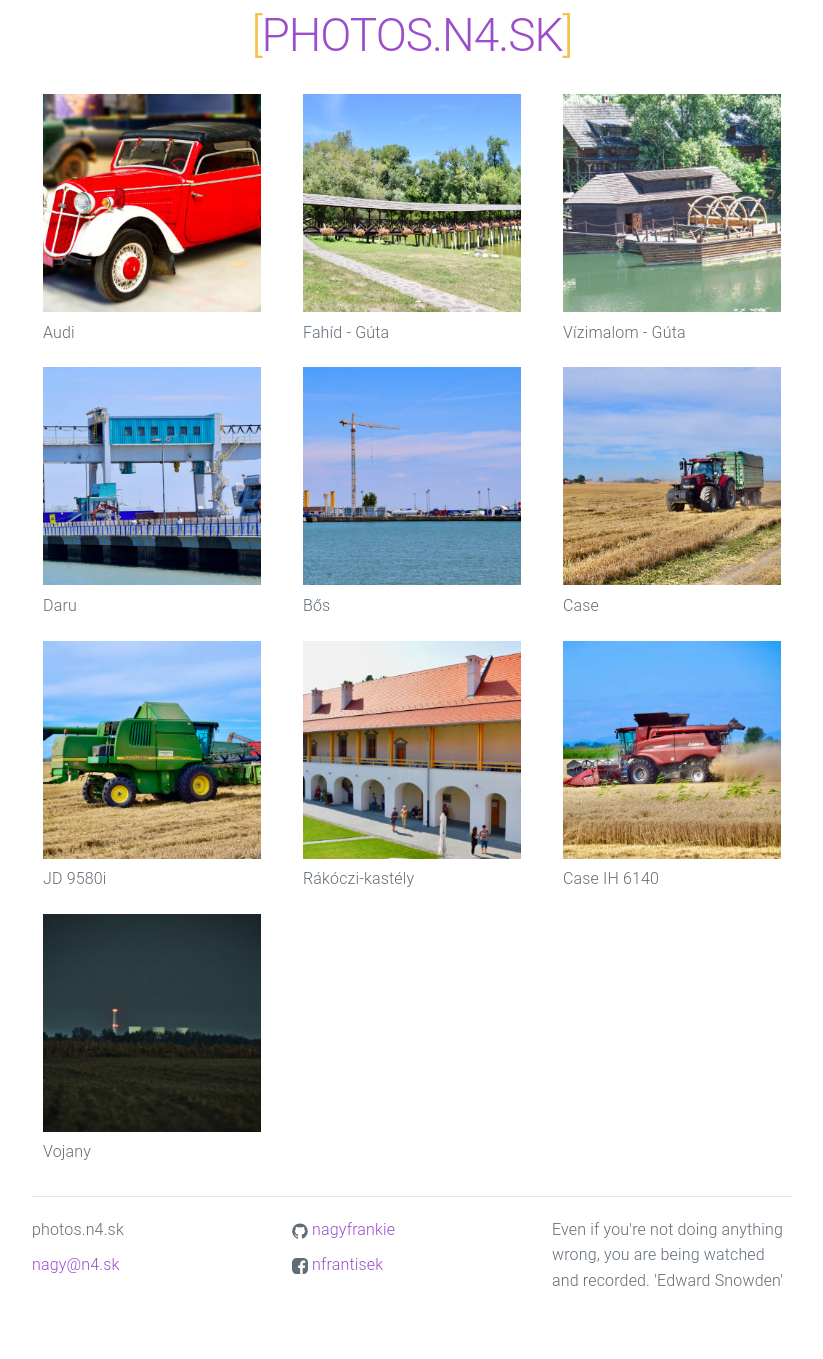
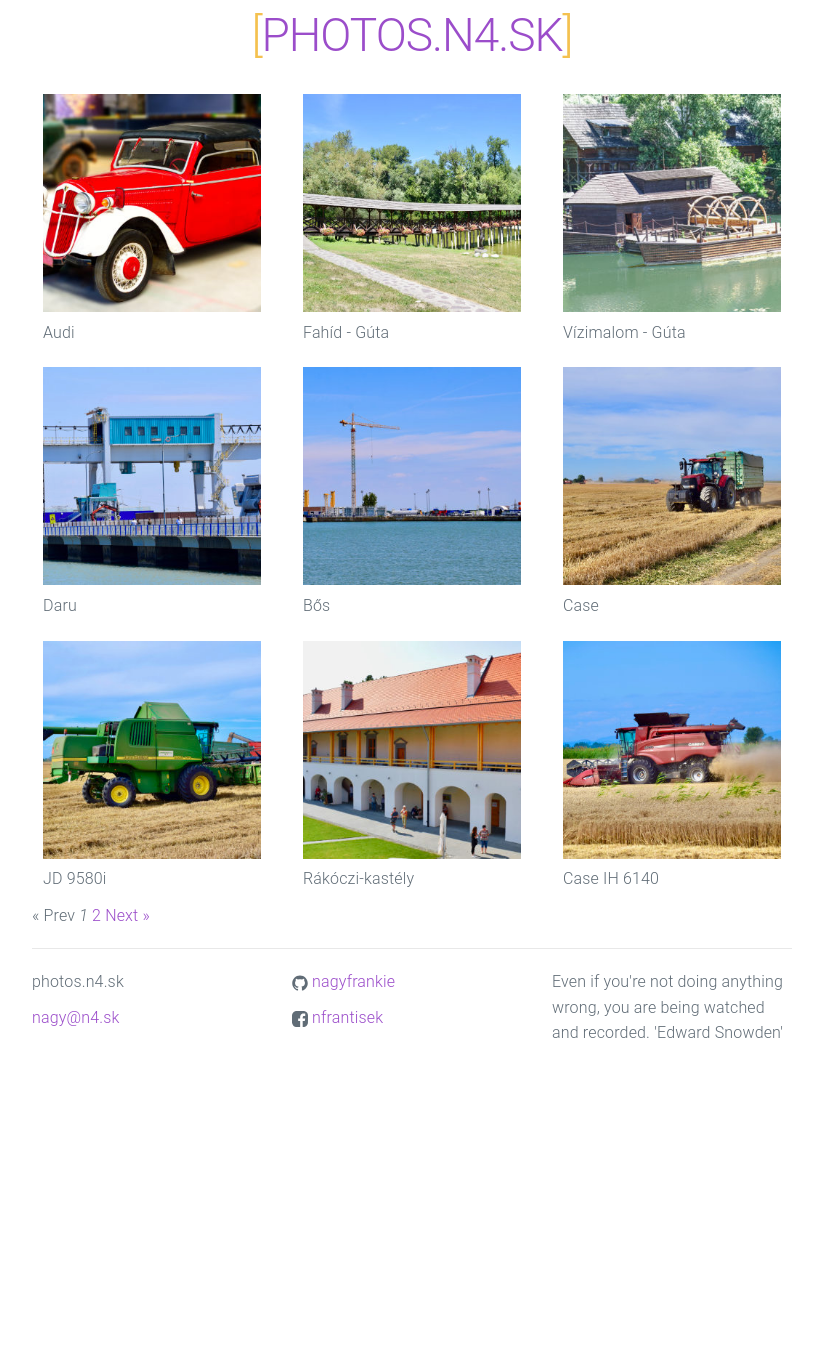
Before and after one commit to nagyfrankie/photos, a Jekyll site: the page built from index.html, in a window 1280 px wide. Shown: the whole page, without its empty margins (228-1051 px from the left). Built offline with Jekyll 4.4.1, drawn with Linux system fonts in a browser that asks for light colours; the list of posts is cut into pages by our own code; after the commit the page ends 1111 px from its top, so only the background shows below that.

Commit message:
pagination

```diff
--- a/Gemfile
+++ b/Gemfile
@@ -3,4 +3,5 @@ gem 'jekyll'
 
 group :jekyll_plugins do
     gem 'jekyll-seo-tag'
+    gem "jekyll-paginate"
 end
--- a/_config.yml
+++ b/_config.yml
@@ -10,3 +10,8 @@ facebook_username:  nfrantisek
 # Build settings
 markdown: kramdown
 permalink: pretty
+plugins:
+  - jekyll-paginate
+
+paginate: 9
+paginate_path: "/page:num/"
--- a/_includes/preview.html
+++ b/_includes/preview.html
@@ -1,4 +1,4 @@
-{% for post in site.posts %}
+{% for post in paginator.posts %}
     {% cycle 'add row' : '<div class="row">', '', '' %}
         <div class="column column-33">
             <div class="preview-panel">
@@ -11,3 +11,29 @@
 {% cycle 'end row' : '', '', '</div>' %}
 {% endfor %}
 {% cycle 'end row' : '', '</div>', '</div>' %}
+
+{% if paginator.total_pages > 1 %}
+<div class="pagination">
+  {% if paginator.previous_page %}
+    <a href="{{ paginator.previous_page_path | relative_url }}">&laquo; Prev</a>
+  {% else %}
+    <span>&laquo; Prev</span>
+  {% endif %}
+
+  {% for page in (1..paginator.total_pages) %}
+    {% if page == paginator.page %}
+      <em>{{ page }}</em>
+    {% elsif page == 1 %}
+      <a href="/">{{ page }}</a>
+    {% else %}
+      <a href="{{ site.paginate_path | relative_url | replace: ':num', page }}">{{ page }}</a>
+    {% endif %}
+  {% endfor %}
+
+  {% if paginator.next_page %}
+    <a href="{{ paginator.next_page_path | relative_url }}">Next &raquo;</a>
+  {% else %}
+    <span>Next &raquo;</span>
+  {% endif %}
+</div>
+{% endif %}
```
